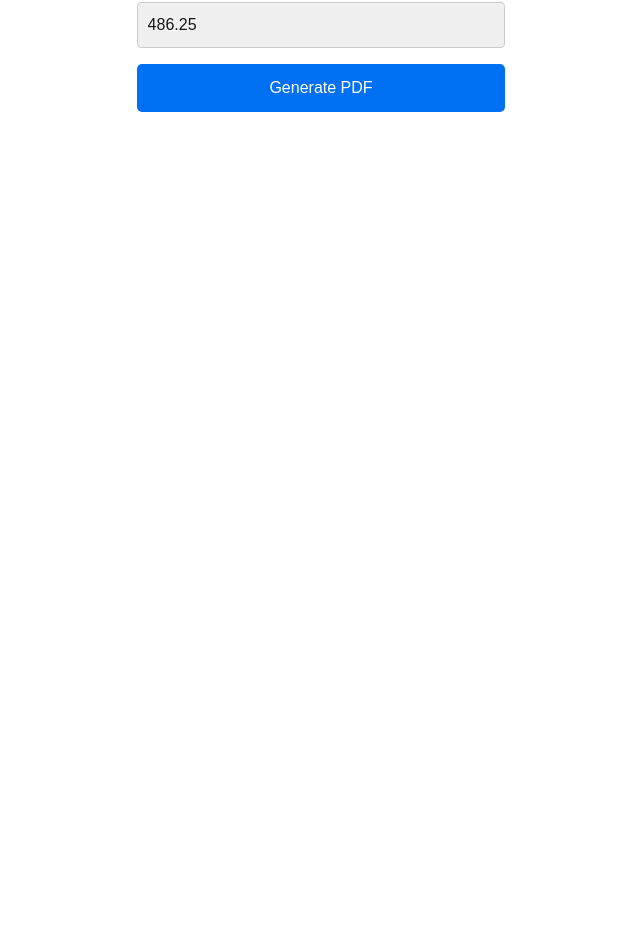
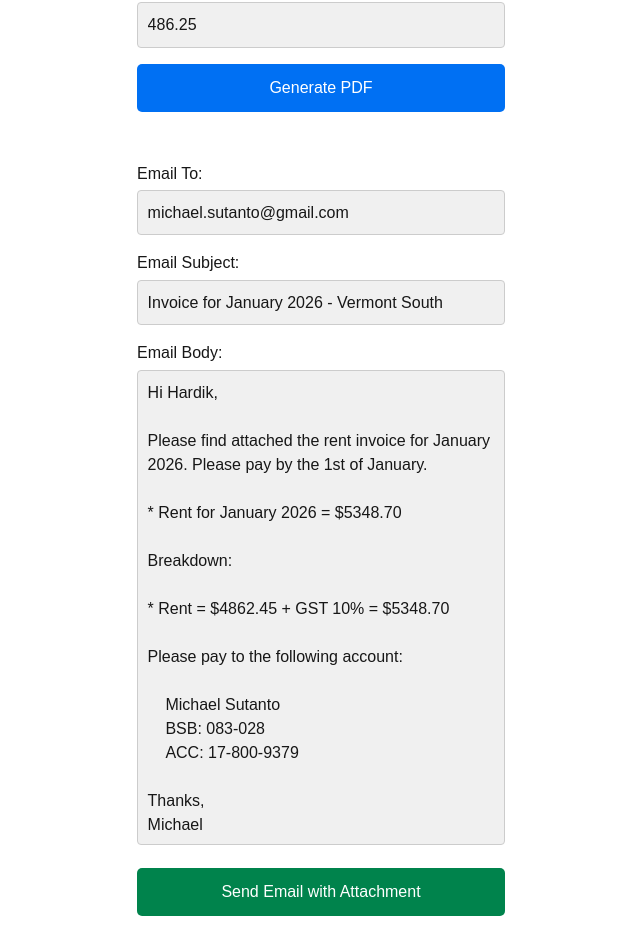
Before and after one commit to msutanto5168/MyInvoicesAgent, a Next.js app in the folder my-next-app/: page / in a window 1280 px wide. Shown: the part 797-1729 px from the top of the page, without its empty margins (119-759 px from the left). Before the commit the page ends 925 px from the top, so only its background shows below. Built offline with nearby package versions, Linux system fonts and the light colour scheme.

Commit message:
added email UI

```diff
--- a/my-next-app/app/page.tsx
+++ b/my-next-app/app/page.tsx
@@ -21,7 +21,11 @@ export default function Home() {
   const [invoiceNumber, setInvoiceNumber] = useState("00220");
   const [gst, setGst] = useState("486.25");
   const [loading, setLoading] = useState(false);
+  const [emailto, setEmailTo] = useState("michael.sutanto@gmail.com");
+  const [emailsubject, setEmailSubject] = useState("");
+  const [emailbody, setEmailBody] = useState("");
 
+  const emailBodyRef = useRef<HTMLTextAreaElement | null>(null);
 
   interface Row {
     description: string;
@@ -49,6 +53,78 @@ export default function Home() {
       return `Rent for shop 7/477 Burwood Highway ${monthName} 01 - ${monthName} ${lastDay} ${year}`;
   }
 
+  // Function to generate email subject based on due date
+  const getEmailSubject = (dueDateValue: string) => {
+    if (!dueDateValue) return "Invoice for Vermont South";
+
+    const due = new Date(dueDateValue);
+    const monthName = due.toLocaleString('default', { month: 'long' });
+    const year = due.getFullYear();
+
+    return `Invoice for ${monthName} ${year} - Vermont South`;
+  };
+
+  // Function to generate email body based on due date and rows
+  const getEmailBody = (dueDateValue: string, rowsData: Row[], gstAmount: string) => {
+    if (!dueDateValue) return "";
+
+    const due = new Date(dueDateValue);
+    const monthName = due.toLocaleString('default', { month: 'long' });
+    const year = due.getFullYear();
+    const dayOfMonth = due.getDate();
+
+    // Get the day suffix (st, nd, rd, th)
+    const getDaySuffix = (day: number) => {
+      if (day >= 11 && day <= 13) return 'th';
+      switch (day % 10) {
+        case 1: return 'st';
+        case 2: return 'nd';
+        case 3: return 'rd';
+        default: return 'th';
+      }
+    };
+
+    const dayWithSuffix = `${dayOfMonth}${getDaySuffix(dayOfMonth)}`;
+
+    // Calculate total rent (first row amount + GST)
+    const rentAmount = rowsData[0]?.amount || 0;
+    const gstValue = parseFloat(gstAmount) || 0;
+    const totalAmount = rentAmount + gstValue;
+
+    return `Hi Hardik,
+
+Please find attached the rent invoice for ${monthName} ${year}. Please pay by the ${dayWithSuffix} of ${monthName}.
+
+* Rent for ${monthName} ${year} = $${totalAmount.toFixed(2)}
+
+Breakdown:
+
+* Rent = $${rentAmount.toFixed(2)} + GST 10% = $${totalAmount.toFixed(2)}
+
+Please pay to the following account:
+
+    Michael Sutanto
+    BSB: 083-028
+    ACC: 17-800-9379
+
+Thanks,
+Michael`;
+  };
+
+  useEffect(() => {
+    if (emailBodyRef.current) {
+      const ta = emailBodyRef.current;
+      ta.style.height = "auto";
+      ta.style.height = ta.scrollHeight + "px";
+    }
+  }, [emailbody]);
+
+  // Initialize email subject and body on mount
+  useEffect(() => {
+    setEmailSubject(getEmailSubject(dueDate));
+    setEmailBody(getEmailBody(dueDate, rows, gst));
+  }, [dueDate, rows, gst]);
+
   const handleDateChange = (newDate: string) => {
     setDate(newDate);
 
@@ -57,6 +133,19 @@ export default function Home() {
 
     // Update first row description automatically
     handleRowChange(0, "description", getDescription(newDueDate));
+
+    // Update email subject and body
+    setEmailSubject(getEmailSubject(newDueDate));
+    setEmailBody(getEmailBody(newDueDate, rows, gst));
+  };
+
+  const handleDueDateChange = (newDueDate: string) => {
+    setDueDate(newDueDate);
+    handleRowChange(0, "description", getDescription(newDueDate));
+
+    // Update email subject and body
+    setEmailSubject(getEmailSubject(newDueDate));
+    setEmailBody(getEmailBody(newDueDate, rows, gst));
   };
 
   const handleAddRow = () => {
@@ -72,6 +161,17 @@ export default function Home() {
       newRows[index][field] = value as any;
     }
     setRows(newRows);
+
+    // Update email body when amounts change
+    if (field === "amount" && index === 0) {
+      setEmailBody(getEmailBody(dueDate, newRows, gst));
+    }
+  };
+
+  const handleGstChange = (newGst: string) => {
+    setGst(newGst);
+    // Update email body when GST changes
+    setEmailBody(getEmailBody(dueDate, rows, newGst));
   };
 
   // Auto-adjust textarea heights after render
@@ -81,7 +181,7 @@ export default function Home() {
       textarea.style.height = 'auto';
       textarea.style.height = textarea.scrollHeight + 'px';
     });
-  }, [rows]); // Re-run when rows change
+  }, [rows]); // Only re-run when rows change, not emailbody
 
   // Function to convert date format from yyyy-mm-dd to "Month Day, Year"
   const formatDateForAPI = (dateStr: string) => {
@@ -177,6 +277,78 @@ export default function Home() {
     }
   };
 
+  const handleSendEmail = async () => {
+    // const API_URL = "https://api.invoiceagent.com.au/subway-invoice";
+    // const API_KEY = "kxLuYXzZ5Q747edWznjq1aROT9lhFua85uoJL1bB";
+
+    // setLoading(true);
+
+    // const body = {
+    //   date: formatDateForAPI(date),
+    //   due_date: formatDateForAPI(dueDate),
+    //   invoice_number: invoiceNumber,
+    //   items: rows.map(r => ({ description: r.description, amount: r.amount })),
+    //   gst_amount: parseFloat(gst),
+    //   property_line1: "Shop 7/477 Burwood",
+    //   property_line2: "Highway Vermont South"
+    // };
+
+    // try {
+    //   const res = await fetch(API_URL, {
+    //     method: "POST",
+    //     headers: {
+    //       "Content-Type": "application/json",
+    //       "X-Api-Key": API_KEY
+    //     },
+    //     body: JSON.stringify(body),
+    //   });
+
+    //   if (!res.ok) throw new Error(`HTTP error! status: ${res.status}`);
+
+    //   // Get the base64-encoded response text
+    //   const base64Data = await res.text();
+
+    //   // Check if response is empty
+    //   if (!base64Data) {
+    //     throw new Error("API returned an empty response");
+    //   }
+
+    //   // Decode base64 to binary
+    //   const binaryString = atob(base64Data);
+    //   const bytes = new Uint8Array(binaryString.length);
+    //   for (let i = 0; i < binaryString.length; i++) {
+    //     bytes[i] = binaryString.charCodeAt(i);
+    //   }
+
+    //   // Create blob from binary data
+    //   const blob = new Blob([bytes], { type: 'application/pdf' });
+
+    //   // Extract filename from Content-Disposition header
+    //   const contentDisposition = res.headers.get('Content-Disposition');
+    //   const filename = extractFilename(contentDisposition);
+
+    //   // Create a download link
+    //   const link = document.createElement("a");
+    //   link.href = window.URL.createObjectURL(blob);
+    //   link.download = filename;
+    //   document.body.appendChild(link);
+    //   link.click();
+    //   document.body.removeChild(link);
+
+    //   // Clean up the object URL
+    //   window.URL.revokeObjectURL(link.href);
+
+    //   console.log(`✅ Invoice downloaded: ${filename}`);
+
+    // } catch (err) {
+    //   console.error("Error details:", err);
+    //   const errorMessage = err instanceof Error ? err.message : "Unknown error occurred";
+    //   alert(`Error calling API: ${errorMessage}`);
+    // } finally {
+    //   setLoading(false);
+    // }
+  };
+
   const inputStyle = {
     backgroundColor: "#f0f0f0",
     border: "1px solid #ccc",
@@ -244,10 +416,7 @@ export default function Home() {
         <input
           type="date"
           value={dueDate}
-          onChange={e => {
-            setDueDate(e.target.value);
-            handleRowChange(0, "description", getDescription(e.target.value));
-          }}
+          onChange={e => handleDueDateChange(e.target.value)}
           style={formInputStyle}
         />
       </div>
@@ -354,7 +523,7 @@ export default function Home() {
         <input
           type="number"
           value={gst}
-          onChange={e => setGst(e.target.value)}
+          onChange={e => handleGstChange(e.target.value)}
           style={formInputStyle}
         />
       </div>
@@ -377,6 +546,75 @@ export default function Home() {
       >
         {loading ? "Generating..." : "Generate PDF"}
       </button>
+
+      <div style={{ marginBottom: "1rem", marginTop: "50px" }}>
+        <label style={{ display: "block", marginBottom: "0.3rem", fontWeight: "500" }}>
+          Email To:
+        </label>
+        <input
+          type="text"
+          value={emailto}
+          onChange={e => setEmailTo(e.target.value)}
+          style={formInputStyle}
+        />
+      </div>
+
+      <div style={{ marginBottom: "1rem" }}>
+        <label style={{ display: "block", marginBottom: "0.3rem", fontWeight: "500" }}>
+          Email Subject:
+        </label>
+        <input
+          type="text"
+          value={emailsubject}
+          onChange={e => setEmailSubject(e.target.value)}
+          style={formInputStyle}
+        />
+      </div>
+
+      <div style={{ marginBottom: "1rem" }}>
+        <label style={{ display: "block", marginBottom: "0.3rem", fontWeight: "500" }}>
+          Email Body:
+        </label>
+        <textarea
+          ref={emailBodyRef}
+          value={emailbody}
+          onChange={e => setEmailBody(e.target.value)}
+          style={{
+            ...formInputStyle,
+            minHeight: "2.5rem",
+            overflow: "hidden",
+            resize: "none"
+          }}
+          rows={1}
+          onInput={e => {
+            const ta = e.currentTarget;
+            ta.style.height = "auto";
+            ta.style.height = ta.scrollHeight + "px";
+          }}
+        />
+      </div>
+
+      <button
+        onClick={handleSendEmail}
+        disabled={loading}
+        style={{
+          padding: "0.75rem 1.5rem",
+          fontSize: "1rem",
+          backgroundColor: "#00834cff",
+          color: "#fff",
+          border: "none",
+          borderRadius: "5px",
+          cursor: loading ? "not-allowed" : "pointer",
+          opacity: loading ? 0.7 : 1,
+          width: "calc(100% - 2rem)",
+          maxWidth: "368px"
+        }}
+      >
+        {loading ? "Sending..." : "Send Email with Attachment"}
+      </button>
+
+
+
     </main>
   );
 }
```
